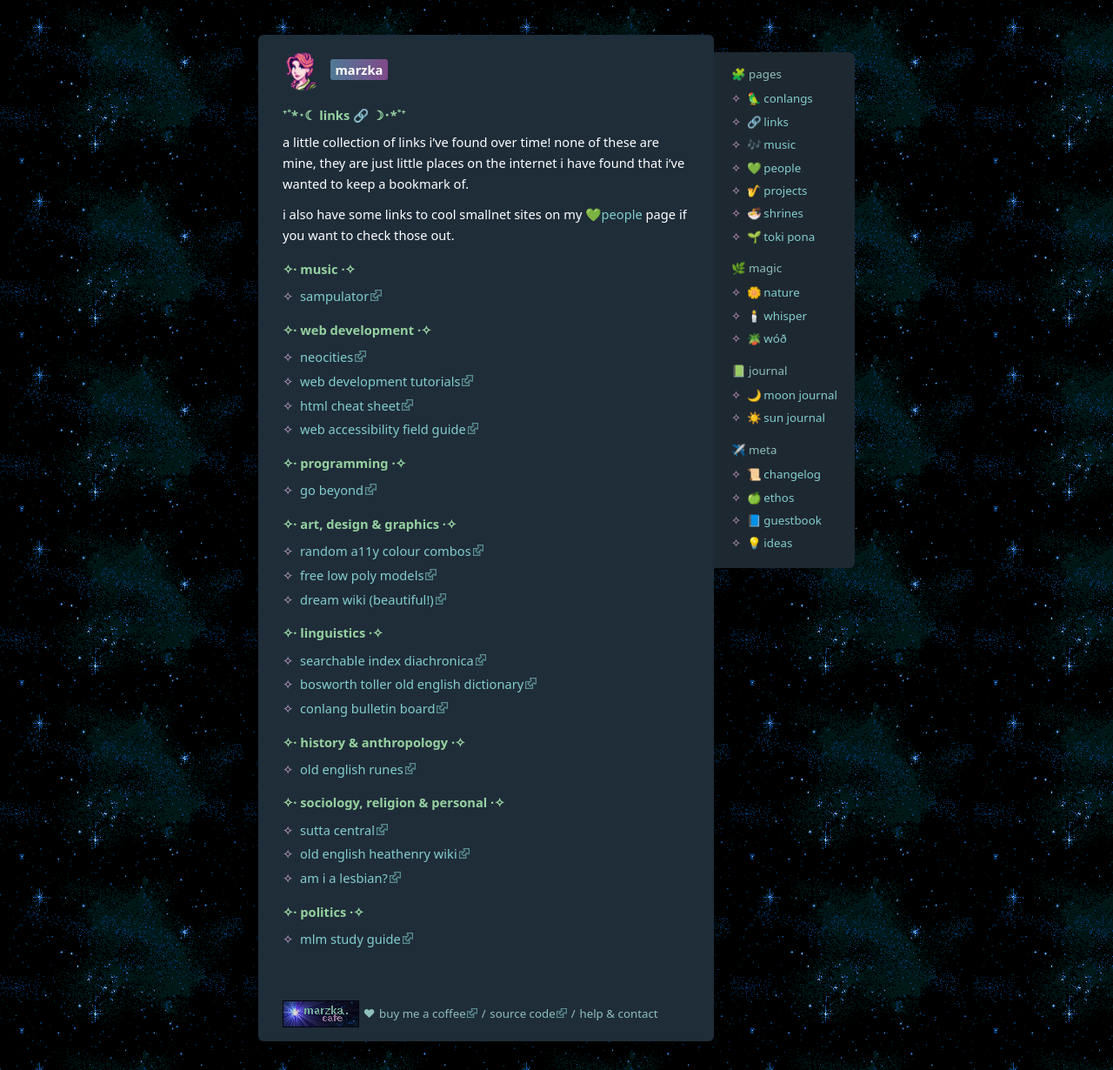
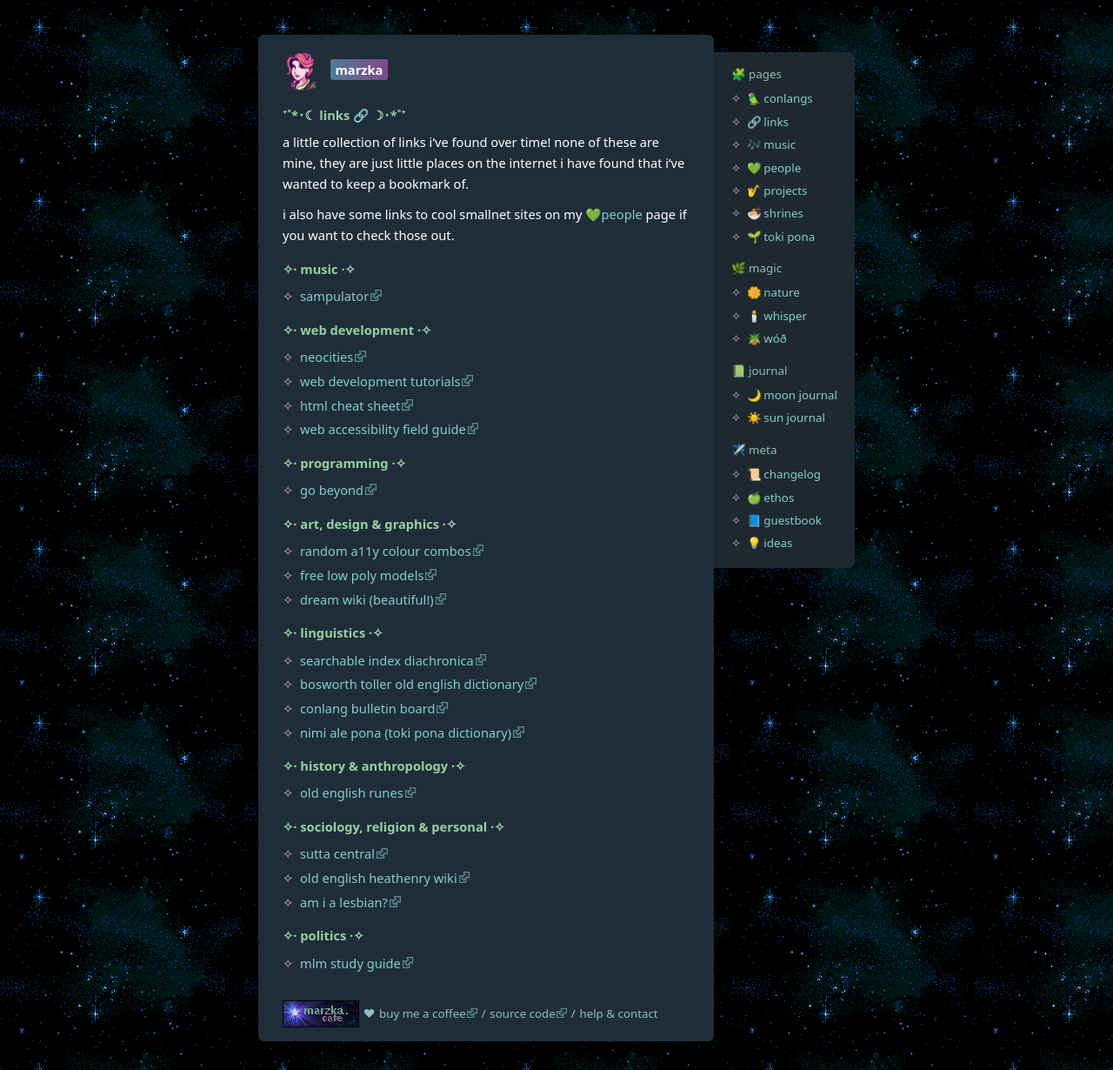
Before and after one commit to m5ka/maria.town, a Jekyll site: the page built from _pages/links.md, in a window 1280 px wide. Shown: the whole page at 87% size. Built offline with Jekyll 4.4.1, drawn with Linux system fonts in a browser that asks for light colours; Markdown is read by kramdown in place of the engine named in the settings.

Commit message:
🔗 add link to nimi ale pona

```diff
--- a/_pages/links.md
+++ b/_pages/links.md
@@ -30,6 +30,7 @@
 * [searchable index diachronica](https://chridd.nfshost.com/diachronica/)
 * [bosworth toller old english dictionary](https://bosworthtoller.com/)
 * [conlang bulletin board](https://cbbforum.com/)
+* [nimi ale pona (toki pona dictionary)](https://docs.google.com/spreadsheets/d/1t-pjAgZDyKPXcCRnEdATFQOxGbQFMjZm-8EvXiQd2Po/edit#gid=0)
 
 ## history & anthropology
 * [old english runes](https://runesoftheoerp.wordpress.com/)
```
